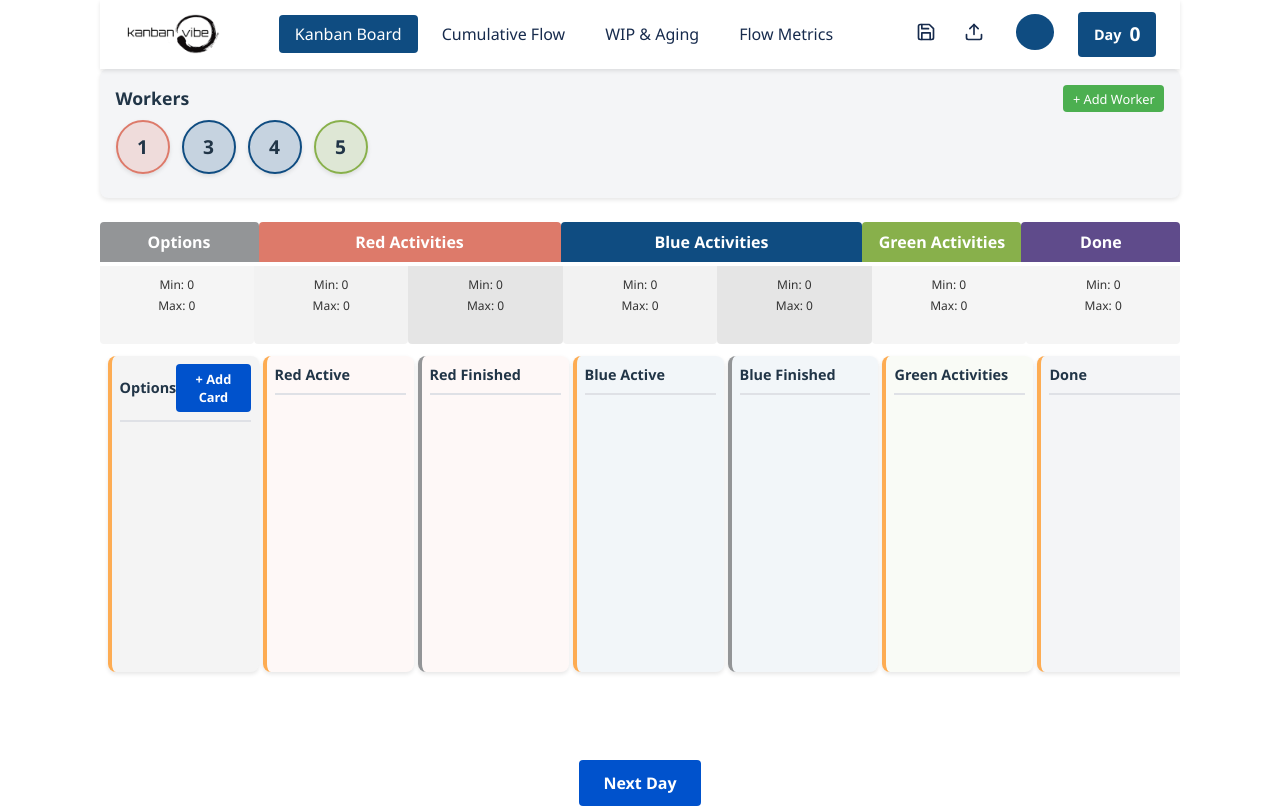
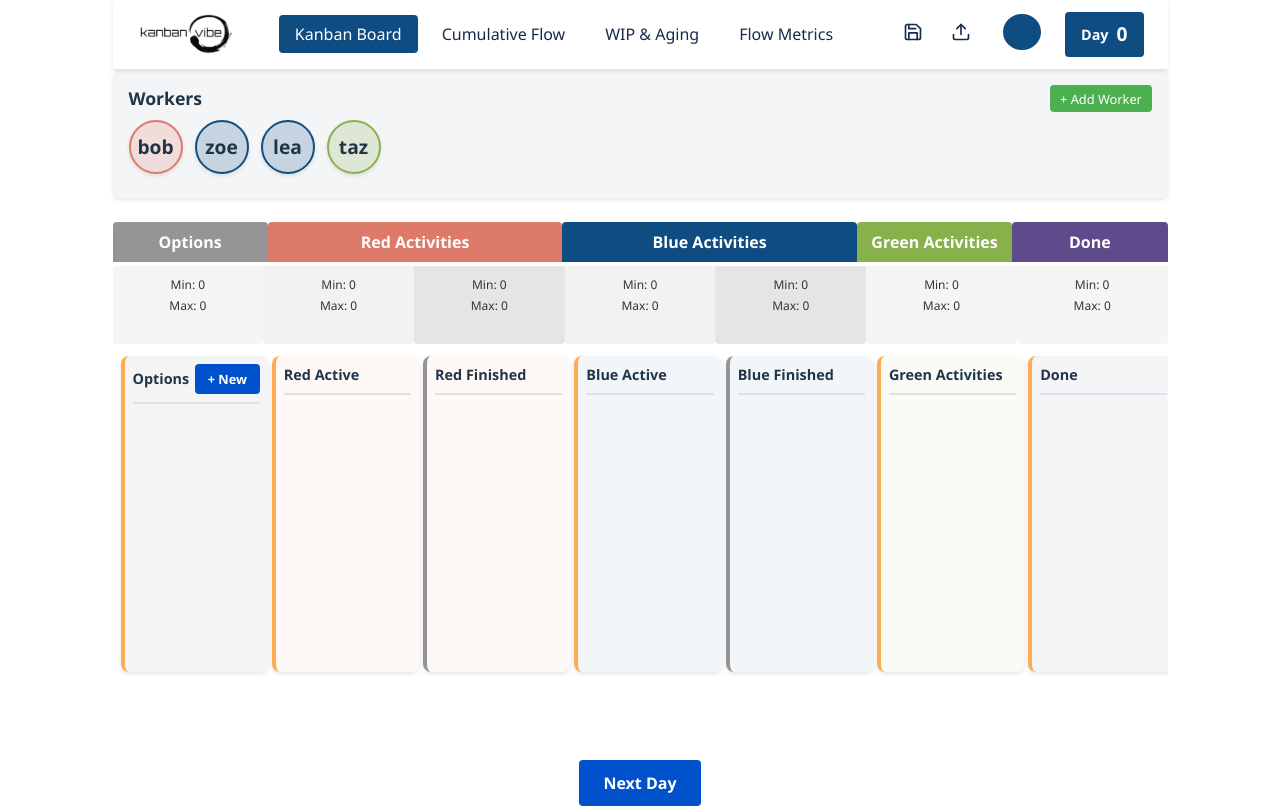
Before and after one commit to npelloux/kanban-vibe, a React (Vite) app: page / in a window 1280 px wide. Built offline with nearby package versions, Linux system fonts and the light colour scheme.

Commit message:
fix : labels & workers names

```diff
--- a/src/App.tsx
+++ b/src/App.tsx
@@ -241,10 +241,10 @@ function App() {
 
   // Initialize workers
   const initialWorkers: Worker[] = [
-    { id: '1', type: 'red' },
-    { id: '3', type: 'blue' },
-    { id: '4', type: 'blue' },
-    { id: '5', type: 'green' }
+    { id: 'bob', type: 'red' },
+    { id: 'zoe', type: 'blue' },
+    { id: 'lea', type: 'blue' },
+    { id: 'taz', type: 'green' }
   ];
 
   // State to track workers
--- a/src/components/Column.tsx
+++ b/src/components/Column.tsx
@@ -53,9 +53,9 @@ export const Column: React.FC<ColumnProps> = ({
             <button
               className="add-card-button"
               onClick={onAddCard}
-              title="Add a new card"
+              title="Add a new job"
             >
-              + Add Card
+              + New
             </button>
           )}
         </div>
```
